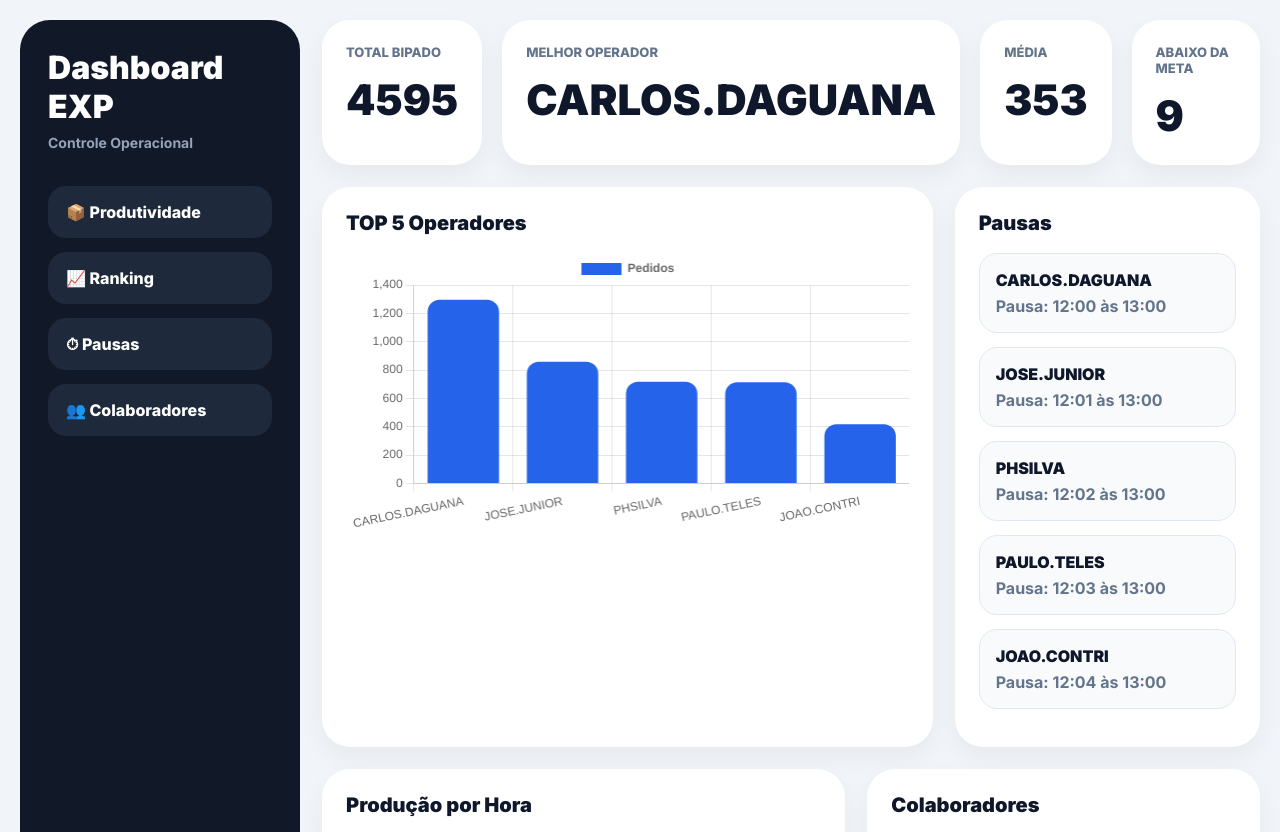
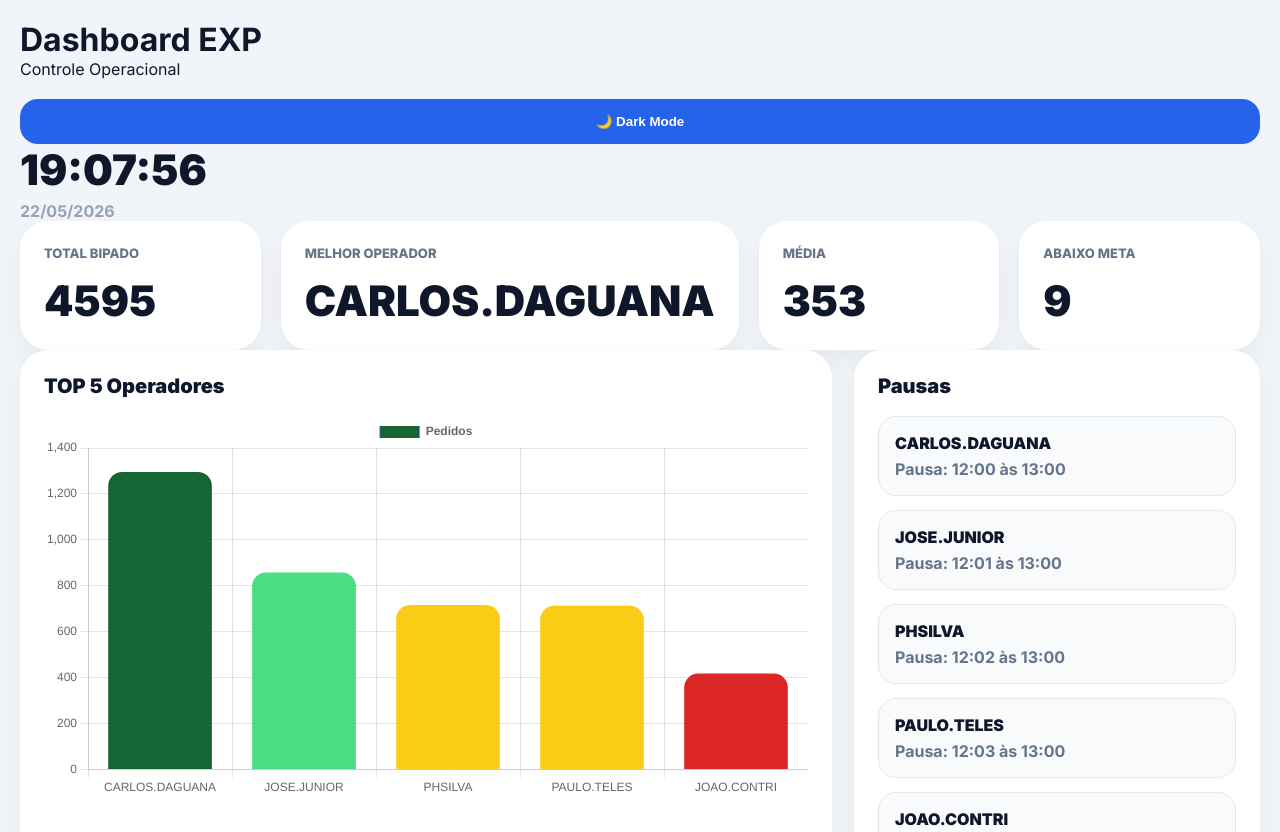
Before and after one commit to felipesantos0812/dashboard2, a plain HTML site: page index.html in a window 1280 px wide. Shown: the top 832 px of the page. Drawn offline with nearby package versions, Linux system fonts and the light colour scheme.

Commit message:
Add files via upload

```diff
--- a/index.html
+++ b/index.html
@@ -17,24 +17,18 @@
     href="style.css"
   >
 
-  <!-- CHART -->
   <script src="https://cdn.jsdelivr.net/npm/chart.js"></script>
 
-  <!-- CSV -->
   <script src="https://cdn.jsdelivr.net/npm/papaparse@5.4.1/papaparse.min.js"></script>
 
 </head>
 
 <body>
 
-  <div class="dashboard">
-
-    <!-- SIDEBAR -->
-    <aside class="sidebar">
+  <!-- TOPO -->
+  <div class="topbar">
 
     <div>
-
-        <div class="logo">
 
       <h1>
         Dashboard EXP
@@ -46,29 +40,16 @@
 
     </div>
 
-        <div class="menu">
+    <div class="top-right">
 
-          <div class="menu-item">
-            📦 Produtividade
-          </div>
+      <button
+        class="toggle-btn"
+        onclick="toggleDarkMode()"
+      >
+        🌙 Dark Mode
+      </button>
 
-          <div class="menu-item">
-            📈 Ranking
-          </div>
-
-          <div class="menu-item">
-            ⏱ Pausas
-          </div>
-
-          <div class="menu-item">
-            👥 Colaboradores
-          </div>
-
-        </div>
-
-      </div>
-
-      <div class="bottom-info">
+      <div class="datetime">
 
         <div
           class="clock"
@@ -84,21 +65,13 @@
           --
         </div>
 
-        <button
-          class="toggle-btn"
-          onclick="toggleDarkMode()"
-        >
-          🌙 Claro / Escuro
-        </button>
+      </div>
 
     </div>
 
-    </aside>
+  </div>
 
-    <!-- CONTEUDO -->
-    <main class="content">
-
-      <!-- KPIs -->
+  <!-- KPIS -->
   <div class="cards">
 
     <div class="card">
@@ -149,7 +122,7 @@
     <div class="card">
 
       <div class="kpi-title">
-            Abaixo da Meta
+        Abaixo Meta
       </div>
 
       <div
@@ -233,11 +206,6 @@
 
   </div>
 
-    </main>
-
-  </div>
-
-  <!-- SCRIPT -->
   <script src="script.js"></script>
 
 </body>
--- a/script.js
+++ b/script.js
@@ -1,6 +1,8 @@
 function toggleDarkMode() {
   document.body.classList.toggle('dark-mode');
 }
+
+/* RELOGIO */
 
 function atualizarRelogio() {
 
@@ -32,6 +34,8 @@ setInterval(
 );
 
 atualizarRelogio();
+
+/* CSV */
 
 Papa.parse('./produtividade.csv', {
 
@@ -134,11 +138,13 @@ Papa.parse('./produtividade.csv', {
         b.total - a.total
       );
 
+    /* KPI */
+
     document.getElementById(
       'kpiTotal'
     ).innerText =
       ranking.reduce(
-        (acc,item) =>
+        (acc,item)=>
           acc + item.total,
         0
       );
@@ -165,6 +171,8 @@ Papa.parse('./produtividade.csv', {
       ranking.filter(
         item => item.total < 500
       ).length;
+
+    /* TABELA */
 
     const tabela =
       document.getElementById(
@@ -210,6 +218,8 @@ Papa.parse('./produtividade.csv', {
 
     });
 
+    /* PAUSAS */
+
     const pausas =
       document.getElementById(
         'pausasContainer'
@@ -237,6 +247,31 @@ Papa.parse('./produtividade.csv', {
 
     });
 
+    /* CORES GRAFICO */
+
+    const top5 =
+      ranking.slice(0,5);
+
+    const cores = top5.map(item => {
+
+      if(item.total > 1000){
+        return '#166534';
+      }
+
+      if(item.total > 800){
+        return '#4ade80';
+      }
+
+      if(item.total < 500){
+        return '#dc2626';
+      }
+
+      return '#facc15';
+
+    });
+
+    /* GRAFICO */
+
     new Chart(
       document.getElementById(
         'rankingChart'
@@ -247,27 +282,29 @@ Papa.parse('./produtividade.csv', {
         data:{
 
           labels:
-            ranking
-              .slice(0,5)
-              .map(r => r.nome),
+            top5.map(
+              r => r.nome
+            ),
 
           datasets:[{
 
             label:'Pedidos',
 
             data:
-              ranking
-                .slice(0,5)
-                .map(r => r.total),
+              top5.map(
+                r => r.total
+              ),
 
-            backgroundColor:'#2563eb',
-            borderRadius:12
+            backgroundColor: cores,
+
+            borderRadius:14
 
           }]
         },
 
         options:{
           responsive:true,
+
           plugins:{
             legend:{
               labels:{
@@ -280,6 +317,8 @@ Papa.parse('./produtividade.csv', {
         }
       }
     );
+
+    /* GRAFICO HORA */
 
     new Chart(
       document.getElementById(
```
Lines whose indentation alone changed are shown as unchanged.
